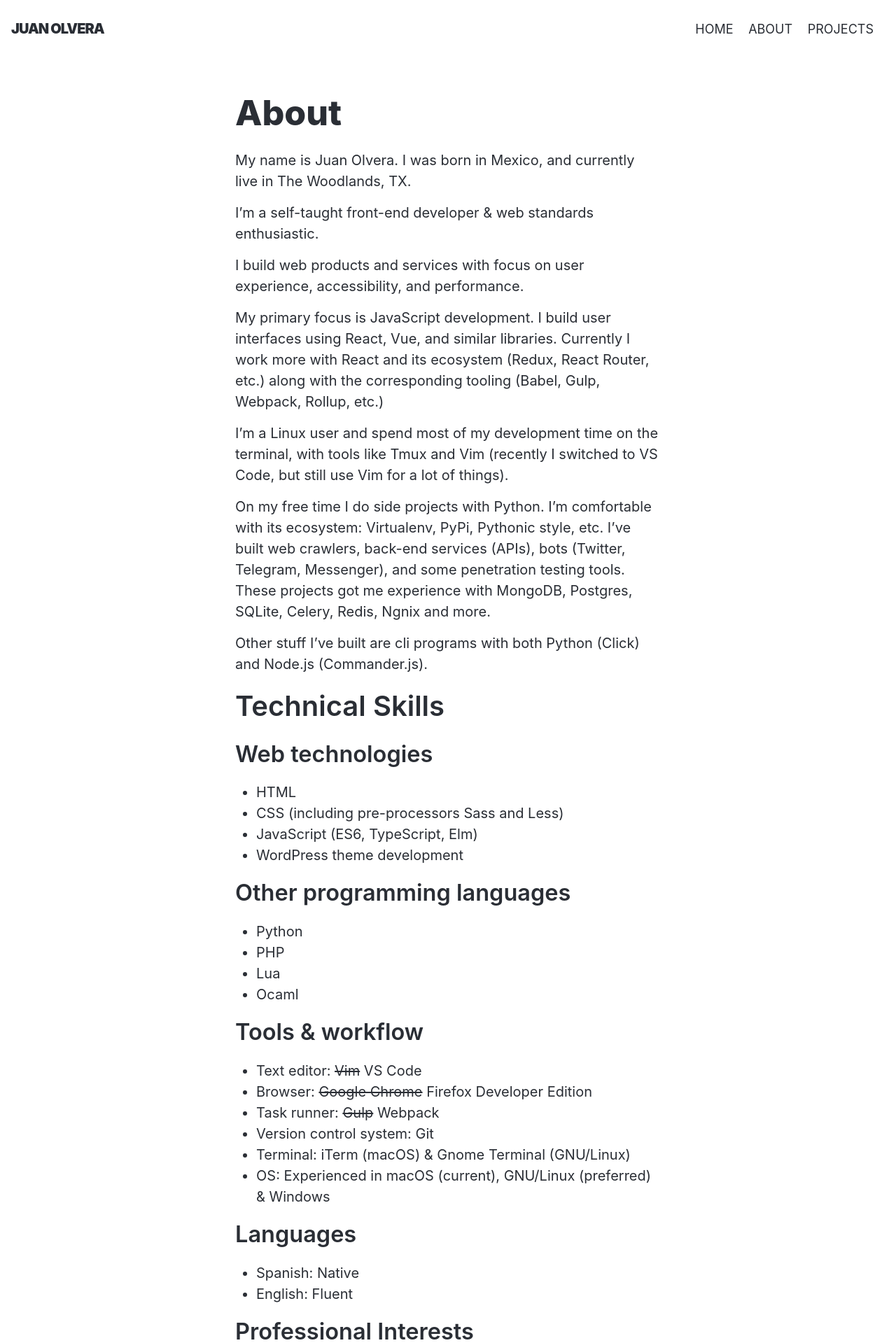
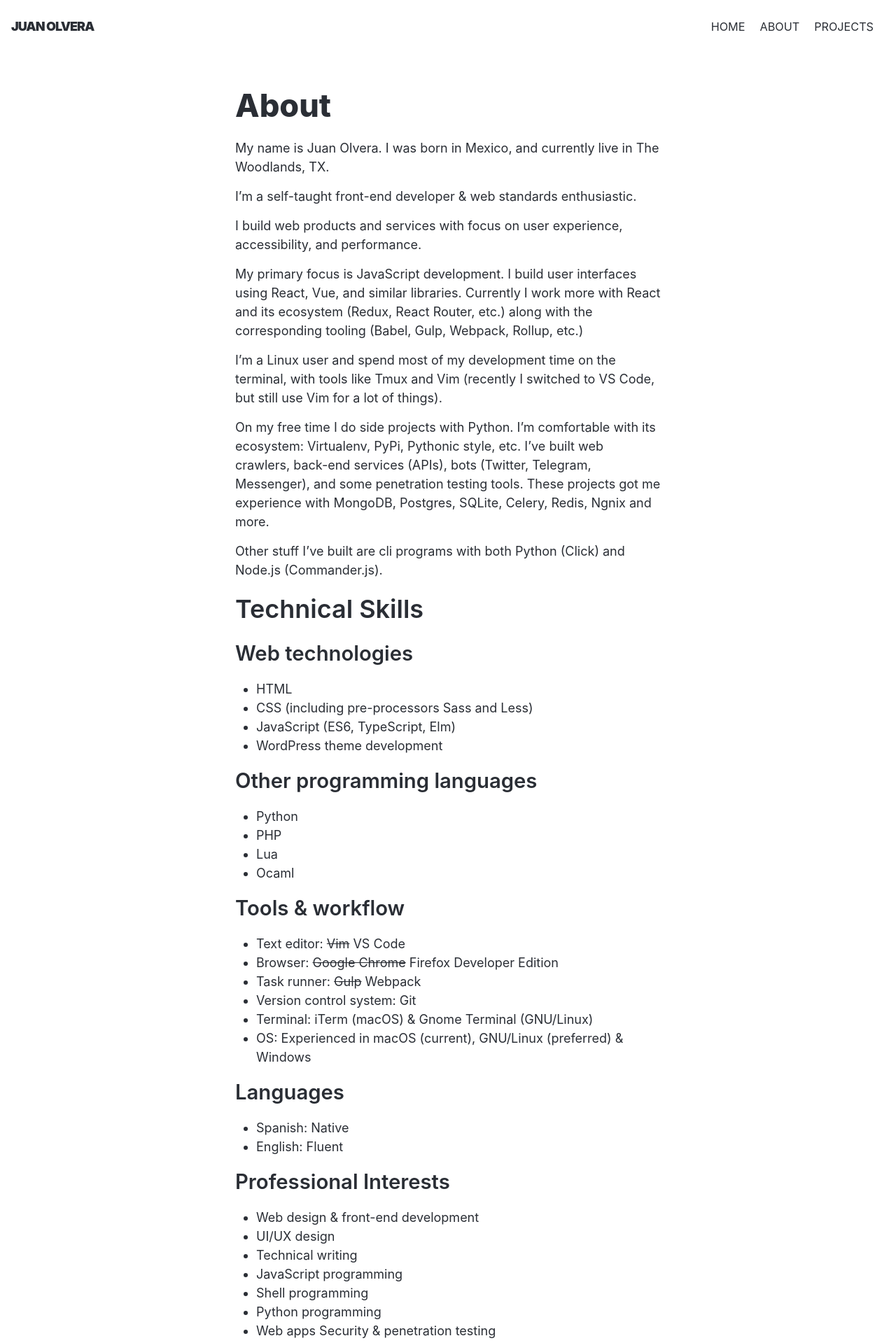
Before and after one commit to j0lv3r4/jolvera.biz, a Jekyll site: the page built from 02_about.md, in a window 1280 px wide. Shown: the top 1919 px of the page at 70% size. Built offline with Jekyll 4.4.1, drawn with Linux system fonts in a browser that asks for light colours.

Commit message:
change font size

```diff
--- a/_sass/minima.scss
+++ b/_sass/minima.scss
@@ -6,7 +6,7 @@ $base-font-family: -apple-system, BlinkMacSystemFont, "Segoe UI", Roboto, Helvet
 // $base-font-family: 'Merriweather', serif;
 // $heading-font-family: 'Merriweather', serif;
 $heading-font-family: $base-font-family;
-$base-font-size: 20px !default;
+$base-font-size: 18px !default;
 $base-font-weight: 400 !default;
 $small-font-size: $base-font-size * 0.875 !default;
 $base-line-height: 1.5 !default;
```
